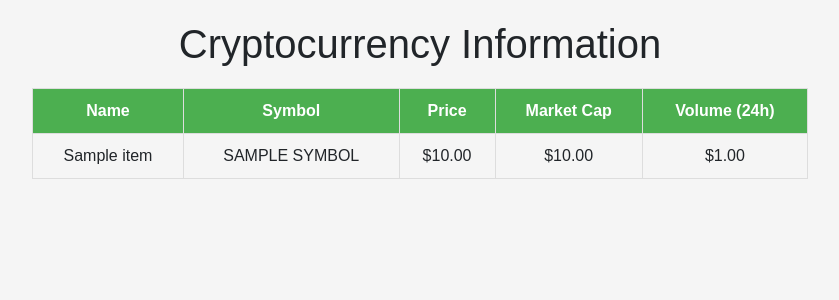
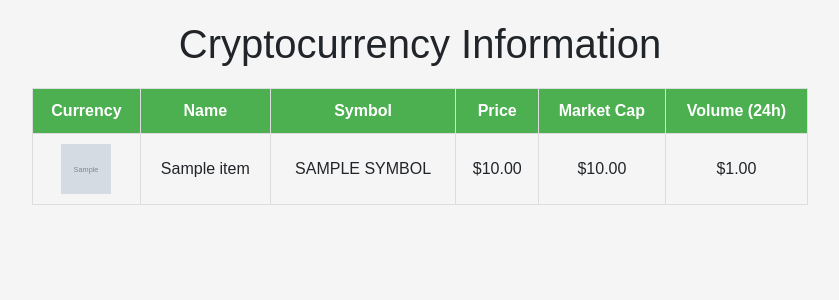
Before and after one commit to Alejandro04/Cryptocurrency-Info-Viewer, a Flask app: page / in a window 1280 px wide. Shown: the top 300 px of the page, without its empty margins (220-1059 px from the left). Run offline with Flask 3, Linux system fonts and the light colour scheme; grey boxes marked "Sample" are stand-in pictures; a database or web service that is not in the repository returns one stand-in record (values such as "Sample title"); data that the repository does not hold is empty.

Commit message:
update template

```diff
--- a/app/templates/index.html
+++ b/app/templates/index.html
@@ -47,6 +47,11 @@
     h1 {
       text-align: center;
     }
+
+    img{
+      width: 50px;
+      height: 50px;
+    }
   </style>
 </head>
 
@@ -56,6 +61,7 @@
     <table>
       <thead>
         <tr>
+          <th>Currency</th>
           <th>Name</th>
           <th>Symbol</th>
           <th>Price</th>
@@ -66,6 +72,7 @@
       <tbody>
         {% for cripto in criptomonedas %}
         <tr>
+          <td> <img src={{cripto.image}} /> </td>
           <td>{{ cripto.name }}</td>
           <td>{{ cripto.symbol.upper() }}</td>
           <td>${{ "{:,.2f}".format(cripto.current_price) }}</td>
```
